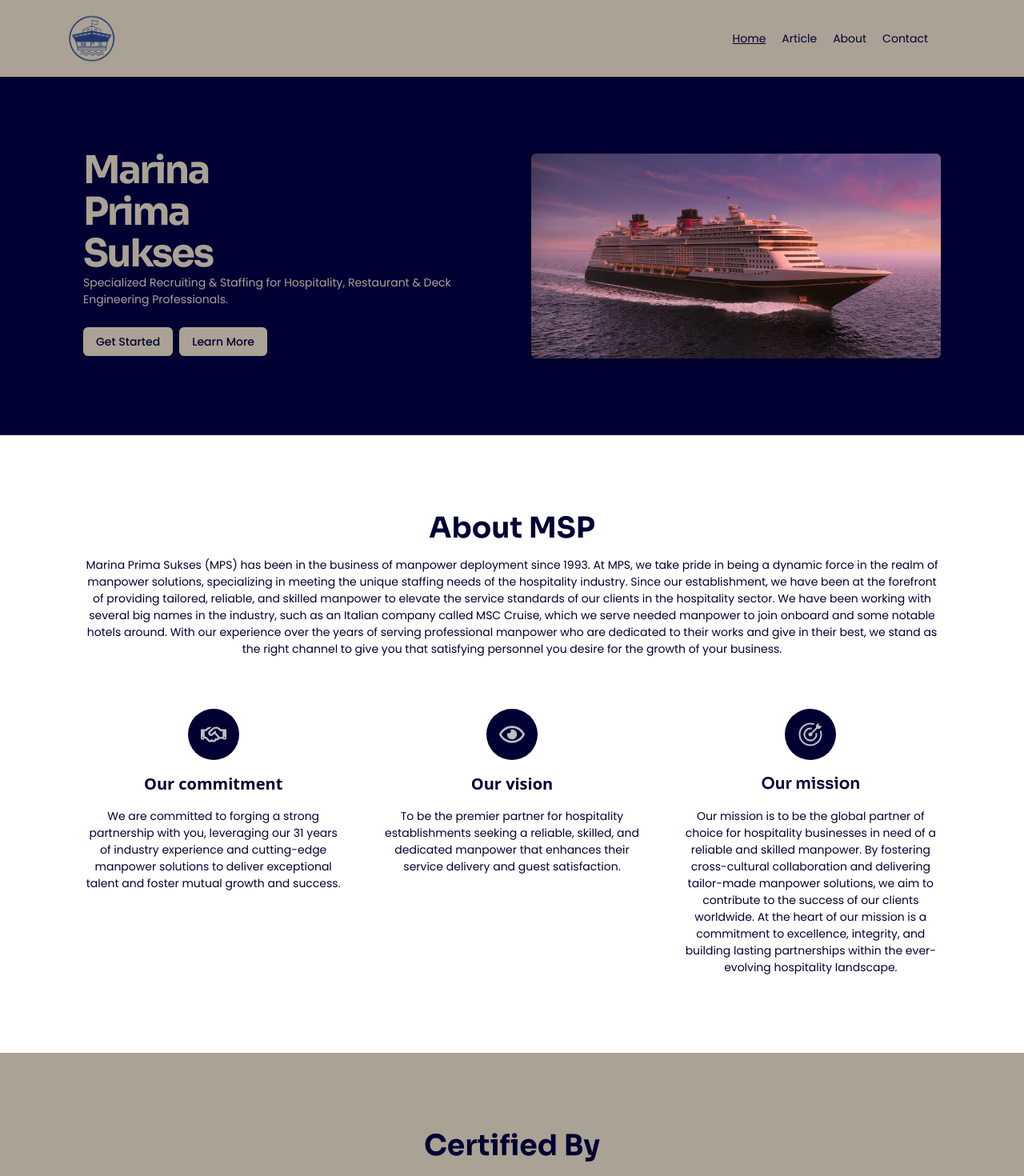
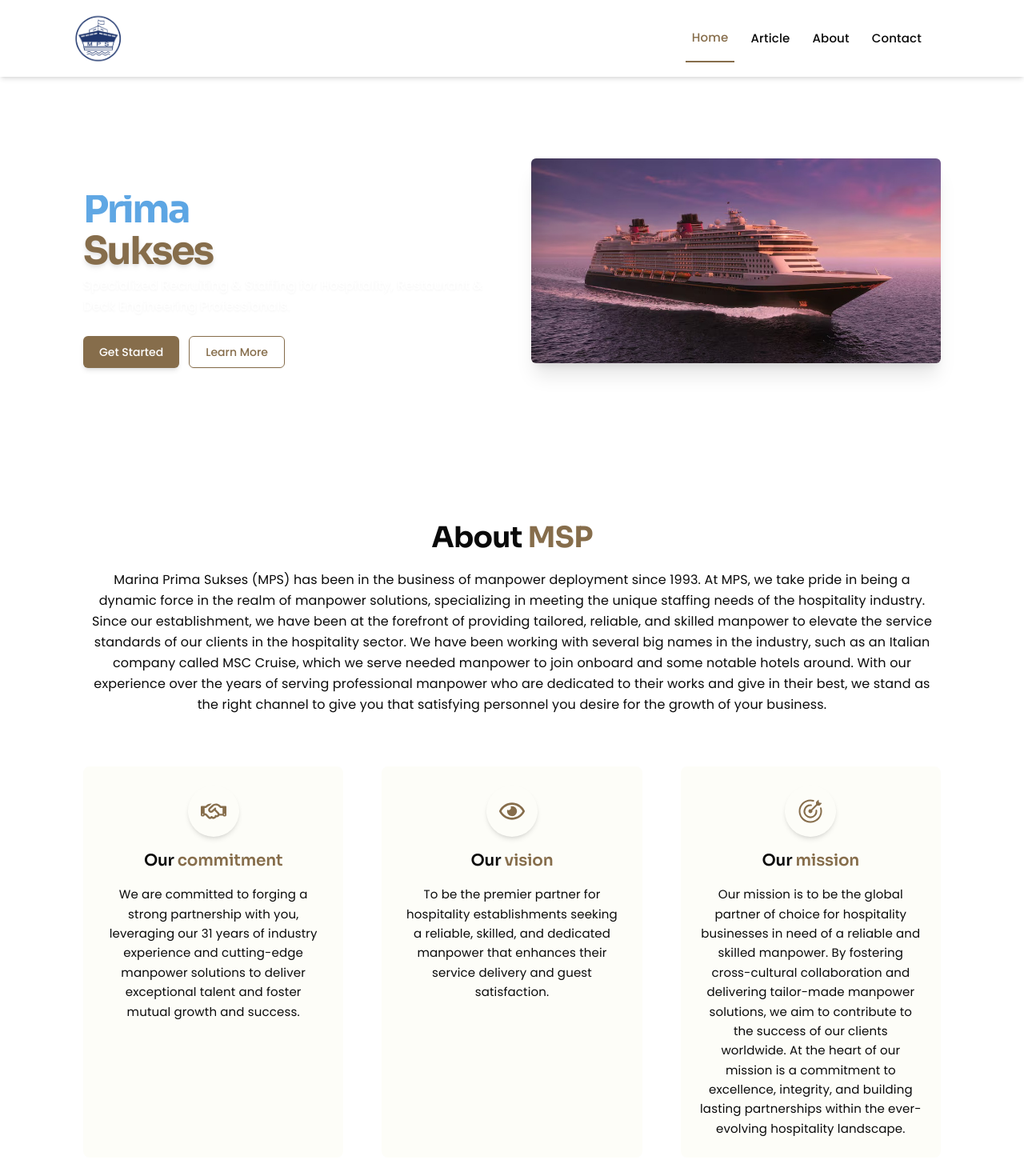
Before and after one commit to jonfry1175/ccc, a Next.js app: page / in a window 1280 px wide. Shown: the top 1470 px of the page at 80% size. Built offline with nearby package versions, Linux system fonts and the light colour scheme.

Commit message:
feat: Enhance UI/UX with new color palette and styling improvements

```diff
--- a/src/app/globals.css
+++ b/src/app/globals.css
@@ -7,9 +7,21 @@ html {
 
 h1 {
   font-family: var(--font-sora);
+  font-weight: 700;
+  letter-spacing: -0.02em;
+}
+h2,
+h3,
+h4,
+h5,
+h6 {
+  font-family: var(--font-sora);
+  font-weight: 600;
+  letter-spacing: -0.01em;
 }
 label {
   font-family: var(--font-poppins);
+  font-weight: 500;
 }
 input {
   font-family: var(--font-poppins);
@@ -19,17 +31,22 @@ input {
 }
 .form-label {
   font-family: var(--font-poppins);
+  font-weight: 500;
 }
 
 p {
   font-family: var(--font-poppins);
-  font-size: 14px;
+  font-size: 15px;
+  line-height: 1.7;
+  letter-spacing: 0.01em;
 }
 button {
   font-family: var(--font-poppins);
+  font-weight: 500;
 }
 Link {
   font-family: var(--font-poppins);
+  font-weight: 500;
 }
 @layer base {
   :root {
@@ -39,19 +56,19 @@ Link {
     --card-foreground: 0 0% 3.9%;
     --popover: 0 0% 100%;
     --popover-foreground: 0 0% 3.9%;
-    --primary: 0 0% 9%;
-    --primary-foreground: 0 0% 98%;
-    --secondary: 0 0% 96.1%;
-    --secondary-foreground: 0 0% 9%;
+    --primary: 33 28% 37%;
+    --primary-foreground: 210 40% 98%;
+    --secondary: 238 99% 10%;
+    --secondary-foreground: 0 0% 98%;
     --muted: 0 0% 96.1%;
     --muted-foreground: 0 0% 45.1%;
-    --accent: 0 0% 96.1%;
-    --accent-foreground: 0 0% 9%;
+    --accent: 33 28% 60%;
+    --accent-foreground: 210 40% 10%;
     --destructive: 0 84.2% 60.2%;
     --destructive-foreground: 0 0% 98%;
-    --border: 0 0% 89.8%;
-    --input: 0 0% 89.8%;
-    --ring: 0 0% 3.9%;
+    --border: 33 28% 45%;
+    --input: 214 32% 91%;
+    --ring: 33 28% 37%;
     --chart-1: 12 76% 61%;
     --chart-2: 173 58% 39%;
     --chart-3: 197 37% 24%;
@@ -60,25 +77,25 @@ Link {
     --radius: 0.5rem;
   }
   .dark {
-    --background: 0 0% 3.9%;
-    --foreground: 0 0% 98%;
-    --card: 0 0% 3.9%;
+    --background: 238 99% 10%;
+    --foreground: 210 40% 98%;
+    --card: 238 90% 15%;
     --card-foreground: 0 0% 98%;
-    --popover: 0 0% 3.9%;
+    --popover: 238 90% 15%;
     --popover-foreground: 0 0% 98%;
-    --primary: 0 0% 98%;
-    --primary-foreground: 0 0% 9%;
-    --secondary: 0 0% 14.9%;
+    --primary: 33 28% 45%;
+    --primary-foreground: 210 40% 98%;
+    --secondary: 238 50% 30%;
     --secondary-foreground: 0 0% 98%;
-    --muted: 0 0% 14.9%;
+    --muted: 238 50% 20%;
     --muted-foreground: 0 0% 63.9%;
-    --accent: 0 0% 14.9%;
+    --accent: 33 28% 50%;
     --accent-foreground: 0 0% 98%;
     --destructive: 0 62.8% 30.6%;
     --destructive-foreground: 0 0% 98%;
-    --border: 0 0% 14.9%;
-    --input: 0 0% 14.9%;
-    --ring: 0 0% 83.1%;
+    --border: 33 28% 55%;
+    --input: 238 50% 20%;
+    --ring: 33 28% 55%;
     --chart-1: 220 70% 50%;
     --chart-2: 160 60% 45%;
     --chart-3: 30 80% 55%;
--- a/src/components/atoms/Navbar/index.tsx
+++ b/src/components/atoms/Navbar/index.tsx
@@ -36,12 +36,11 @@ const Navbar = () => {
 
   return (
     <nav
-      className={`shadow-lg sticky top-0 z-50 transition-all duration-300 ${
-        isScrolled ? "bg-opacity-50 backdrop-blur-lg bg-color4" : "bg-color4"
-      }`}
+      className={`shadow-md sticky top-0 z-50 transition-all duration-300 ${isScrolled ? "bg-opacity-90 backdrop-blur-lg bg-navy-light" : "bg-white"
+        }`}
     >
-      <div className="max-w-6xl px-2 mx-auto">
-        <div className="flex justify-between">
+      <div className="max-w-6xl px-4 mx-auto">
+        <div className="flex justify-between items-center">
           <div className="flex space-x-7">
             <div>
               <Link href="/" className="flex items-center px-2 py-4">
@@ -54,23 +53,21 @@ const Navbar = () => {
               </Link>
             </div>
           </div>
-          <div className="items-center hidden space-x-1 px-10 md:flex">
+          <div className="items-center hidden space-x-3 px-10 md:flex">
             <Link
               href="/"
-              className={`px-2 py-4 transition duration-300 text-color1 hover:underline ${
-                patname === "/" ? "underline" : ""
-              }`}
+              className={`px-2 py-4 transition duration-300 font-medium text-navy-DEFAULT hover:text-gold ${patname === "/" ? "text-gold border-b-2 border-gold" : ""
+                }`}
             >
-              <p>Home</p>
+              <p className="text-[15px]">Home</p>
             </Link>
 
             <Link
               href="/article"
-              className={`px-2 py-4 transition duration-300 text-color1 hover:underline ${
-                patname.startsWith("/article") ? "underline" : ""
-              }`}
+              className={`px-2 py-4 transition duration-300 font-medium text-navy-DEFAULT hover:text-gold ${patname.startsWith("/article") ? "text-gold border-b-2 border-gold" : ""
+                }`}
             >
-              <p>Article</p>
+              <p className="text-[15px]">Article</p>
             </Link>
 
             <Link
@@ -79,9 +76,9 @@ const Navbar = () => {
                 if (!patname.startsWith("/article")) handleScroll("about");
                 setIsOpen(false);
               }}
-              className="px-2 py-4 transition duration-300 text-color1 hover:text-color1"
+              className={`px-2 py-4 transition duration-300 font-medium text-navy-DEFAULT hover:text-gold`}
             >
-              <p>About</p>
+              <p className="text-[15px]">About</p>
             </Link>
             <Link
               href={patname.startsWith("/article") ? "/#contact" : "#contact"}
@@ -89,9 +86,9 @@ const Navbar = () => {
                 if (!patname.startsWith("/article")) handleScroll("contact");
                 setIsOpen(false);
               }}
-              className="px-2 py-4 transition duration-300 text-color1 hover:text-color1"
+              className={`px-2 py-4 transition duration-300 font-medium text-navy-DEFAULT hover:text-gold`}
             >
-              <p>Contact</p>
+              <p className="text-[15px]">Contact</p>
             </Link>
           </div>
           <div className="flex items-center md:hidden transition-all">
@@ -100,9 +97,9 @@ const Navbar = () => {
               onClick={toggleMenu}
             >
               {isOpen ? (
-                <X className="w-6 h-6 text-color1 transition-all" />
+                <X className="w-6 h-6 text-gold transition-all" />
               ) : (
-                <Menu className="w-6 h-6 text-color1" />
+                <Menu className="w-6 h-6 text-gold" />
               )}
             </button>
           </div>
@@ -111,24 +108,23 @@ const Navbar = () => {
 
       {/* Mobile Menu with Animation */}
       <div
-        className={`md:hidden transition-all px-4 gap-4 pb-2 bg-color4 duration-300 ease-in-out ${
-          isOpen
-            ? "opacity-100 max-h-40 translate-y-0"
+        className={`md:hidden transition-all px-4 gap-4 pb-2 bg-white duration-300 ease-in-out ${isOpen
+            ? "opacity-100 max-h-40 translate-y-0 shadow-md"
             : "opacity-0 max-h-0 -translate-y-4"
-        }`}
+          }`}
       >
-        <div className="overflow-hidden gap-4  ">
+        <div className="overflow-hidden gap-4">
           <Link
             href="/"
             onClick={() => setIsOpen(false)}
-            className="block py-2 text-sm transition pl-2 duration-300 hover:bg-color1 hover:text-white rounded-md"
+            className="block py-2 text-sm transition pl-2 duration-300 text-navy-DEFAULT hover:bg-gold/10 hover:text-gold rounded-md font-medium"
           >
             Home
           </Link>
           <Link
             href="/article"
             onClick={() => setIsOpen(false)}
-            className="block py-2 text-sm transition pl-2 duration-300 hover:bg-color1 hover:text-white rounded-md"
+            className="block py-2 text-sm transition pl-2 duration-300 text-navy-DEFAULT hover:bg-gold/10 hover:text-gold rounded-md font-medium"
           >
             Article
           </Link>
@@ -138,7 +134,7 @@ const Navbar = () => {
               if (!patname.startsWith("/article")) handleScroll("about");
               setIsOpen(false);
             }}
-            className="block py-2 text-sm transition pl-2 duration-300 hover:bg-color1 hover:text-white rounded-md"
+            className="block py-2 text-sm transition pl-2 duration-300 text-navy-DEFAULT hover:bg-gold/10 hover:text-gold rounded-md font-medium"
           >
             About
           </Link>
@@ -148,7 +144,7 @@ const Navbar = () => {
               if (!patname.startsWith("/article")) handleScroll("contact");
               setIsOpen(false);
             }}
-            className="block py-2 text-sm transition pl-2 duration-300 hover:bg-color1 hover:text-white rounded-md"
+            className="block py-2 text-sm transition pl-2 duration-300 text-navy-DEFAULT hover:bg-gold/10 hover:text-gold rounded-md font-medium"
           >
             Contact
           </Link>
--- a/src/components/molecules/About/index.tsx
+++ b/src/components/molecules/About/index.tsx
@@ -3,13 +3,13 @@ import { FaRegEye } from "react-icons/fa";
 import { GoGoal } from "react-icons/go";
 export default function About() {
   return (
-    <section id="about" className="px-4 py-16 md:py-24 ">
+    <section id="about" className="px-4 py-16 md:py-24 bg-white">
       <div className="max-w-6xl px-10 mx-auto ">
-        <div className="mb-16 space-y-4 text-center">
-          <h1 className="text-3xl font-bold text-color1 md:text-4xl">
-            About MSP
+        <div className="mb-16 space-y-5 text-center">
+          <h1 className="text-3xl font-bold text-navy-DEFAULT md:text-4xl mb-2">
+            About <span className="text-gold">MSP</span>
           </h1>
-          <p className="max-w-6xl mx-auto  text-color1">
+          <p className="max-w-6xl mx-auto text-navy-DEFAULT text-[16px] leading-relaxed">
             Marina Prima Sukses (MPS) has been in the business of manpower
             deployment since 1993. At MPS, we take pride in being a dynamic
             force in the realm of manpower solutions, specializing in meeting
@@ -27,16 +27,15 @@ export default function About() {
         </div>
 
         <div className="grid grid-cols-1 gap-8 md:grid-cols-3 md:gap-12">
-          {/* Global Reach */}
-          <div className="space-y-4 text-center">
-            <div className="flex items-center justify-center w-16 h-16 mx-auto rounded-full bg-color1">
-              {/* <Globe2 /> */}
-              <FaRegHandshake className="w-8 h-8 text-textColor" />
+          {/* Commitment */}
+          <div className="space-y-4 text-center p-6 rounded-lg bg-elegant-beige/20 hover:shadow-md transition duration-300">
+            <div className="flex items-center justify-center w-16 h-16 mx-auto rounded-full bg-navy-DEFAULT shadow-md">
+              <FaRegHandshake className="w-8 h-8 text-gold" />
             </div>
-            <h3 className="text-xl font-semibold text-color1">
-              Our commitment
+            <h3 className="text-xl font-semibold text-navy-DEFAULT">
+              Our <span className="text-gold">commitment</span>
             </h3>
-            <p className="text-color1">
+            <p className="text-navy-DEFAULT text-[15px] leading-relaxed">
               We are committed to forging a strong partnership with you,
               leveraging our 31 years of industry experience and cutting-edge
               manpower solutions to deliver exceptional talent and foster mutual
@@ -44,26 +43,30 @@ export default function About() {
             </p>
           </div>
 
-          {/* Industry Excellence */}
-          <div className="space-y-4 text-center">
-            <div className="flex items-center justify-center w-16 h-16 mx-auto rounded-full bg-color1">
-              <FaRegEye className="w-8 h-8 text-textColor" />
+          {/* Vision */}
+          <div className="space-y-4 text-center p-6 rounded-lg bg-elegant-beige/20 hover:shadow-md transition duration-300">
+            <div className="flex items-center justify-center w-16 h-16 mx-auto rounded-full bg-navy-DEFAULT shadow-md">
+              <FaRegEye className="w-8 h-8 text-gold" />
             </div>
-            <h3 className="text-xl font-semibold text-color1">Our vision</h3>
-            <p className="text-color1">
+            <h3 className="text-xl font-semibold text-navy-DEFAULT">
+              Our <span className="text-gold">vision</span>
+            </h3>
+            <p className="text-navy-DEFAULT text-[15px] leading-relaxed">
               To be the premier partner for hospitality establishments seeking a
               reliable, skilled, and dedicated manpower that enhances their
               service delivery and guest satisfaction.
             </p>
           </div>
 
-          {/* Expert Team */}
-          <div className="space-y-4 text-center">
-            <div className="flex items-center justify-center w-16 h-16 mx-auto rounded-full bg-color1">
-              <GoGoal className="w-8 h-8 text-textColor" />
+          {/* Mission */}
+          <div className="space-y-4 text-center p-6 rounded-lg bg-elegant-beige/20 hover:shadow-md transition duration-300">
+            <div className="flex items-center justify-center w-16 h-16 mx-auto rounded-full bg-navy-DEFAULT shadow-md">
+              <GoGoal className="w-8 h-8 text-gold" />
             </div>
-            <h1 className="text-xl font-semibold text-color1">Our mission</h1>
-            <p className="text-color1">
+            <h3 className="text-xl font-semibold text-navy-DEFAULT">
+              Our <span className="text-gold">mission</span>
+            </h3>
+            <p className="text-navy-DEFAULT text-[15px] leading-relaxed">
               Our mission is to be the global partner of choice for hospitality
               businesses in need of a reliable and skilled manpower. By
               fostering cross-cultural collaboration and delivering tailor-made
--- a/src/components/molecules/Hero/index.tsx
+++ b/src/components/molecules/Hero/index.tsx
@@ -3,33 +3,33 @@ import { Button } from "@/components/ui/button";
 
 export default function Hero() {
   return (
-    <section className="py-4 bg-color1 lg:py-24">
+    <section className="py-4 bg-navy-DEFAULT lg:py-24">
       <div className="px-10 mx-auto max-w-6xl">
         <div className="flex flex-col-reverse items-center gap-8 lg:flex-row lg:gap-12">
           <div className="space-y-6 text-center lg:w-1/2 lg:text-left">
-            <div className="space-y-2">
-              <h1 className="flex flex-col text-3xl font-bold tracking-tighter text-color4 text-[48px] gap-4">
+            <div className="space-y-3">
+              <h1 className="flex flex-col text-3xl font-bold tracking-tighter text-white text-[48px] gap-4 text-shadow">
                 <span className="block">Marina</span>
-                <span className="block ">Prima</span>
-                <span className="block">Sukses</span>
+                <span className="block bg-gradient-to-r from-color2/90 to-color2 bg-clip-text text-transparent">Prima</span>
+                <span className="block text-gold drop-shadow-md">Sukses</span>
               </h1>
 
-              <p className="max-w-[600px] text-color4  dark:text-gray-400">
+              <p className="max-w-[600px] text-white text-opacity-90 text-base leading-relaxed font-medium drop-shadow-sm">
                 Specialized Recruiting & Staffing for Hospitality, Restaurant &
                 Deck Engineering Professionals.
               </p>
             </div>
-            <div className="flex flex-col gap-2 sm:flex-row md:min-[400px]:flex-row">
-              <Button className="text-color1 bg-color4 hover:bg-color4/50">
+            <div className="flex flex-col gap-3 sm:flex-row md:min-[400px]:flex-row mt-2">
+              <Button className="text-white bg-gold hover:bg-gold-dark shadow-md">
                 Get Started
               </Button>
-              <Button className="text-color1 bg-color4 hover:bg-color4/50">
+              <Button variant="outline" className="border-gold text-gold hover:bg-gold/10 hover:text-gold-light shadow-sm backdrop-blur-sm">
                 Learn More
               </Button>
             </div>
           </div>
           <div className="lg:w-1/2 w-full max-w-[500px] mx-auto lg:max-w-none">
-            <div className="relative w-full overflow-hidden rounded-md shadow-lg">
+            <div className="relative w-full overflow-hidden rounded-md shadow-xl">
               <Image
                 src="/images/hero.jpg"
                 alt="Cruise ship in tropical waters"
--- a/src/components/ui/button.tsx
+++ b/src/components/ui/button.tsx
@@ -10,21 +10,21 @@ const buttonVariants = cva(
     variants: {
       variant: {
         default:
-          "bg-primary text-primary-foreground shadow hover:bg-primary/90",
+          "bg-gold text-white shadow hover:bg-gold-dark",
         destructive:
           "bg-destructive text-destructive-foreground shadow-sm hover:bg-destructive/90",
         outline:
-          "border border-input bg-background shadow-sm hover:bg-accent hover:text-accent-foreground",
+          "border border-gold bg-transparent text-gold shadow-sm hover:bg-gold/10 hover:text-gold-light",
         secondary:
-          "bg-secondary text-secondary-foreground shadow-sm hover:bg-secondary/80",
-        ghost: "hover:bg-accent hover:text-accent-foreground",
-        link: "text-primary underline-offset-4 hover:underline",
+          "bg-navy-DEFAULT text-white shadow-sm hover:bg-navy-light",
+        ghost: "hover:bg-gold/10 hover:text-gold",
+        link: "text-gold underline-offset-4 hover:underline",
       },
       size: {
-        default: "h-9 px-4 py-2",
+        default: "h-10 px-5 py-2",
         sm: "h-8 rounded-md px-3 text-xs",
-        lg: "h-10 rounded-md px-8",
-        icon: "h-9 w-9",
+        lg: "h-12 rounded-md px-8",
+        icon: "h-10 w-10",
       },
     },
     defaultVariants: {
@@ -36,7 +36,7 @@ const buttonVariants = cva(
 
 export interface ButtonProps
   extends React.ButtonHTMLAttributes<HTMLButtonElement>,
-    VariantProps<typeof buttonVariants> {
+  VariantProps<typeof buttonVariants> {
   asChild?: boolean
 }
 
--- a/tailwind.config.ts
+++ b/tailwind.config.ts
@@ -5,7 +5,7 @@ export default {
   content: [
     "./src/pages/**/*.{js,ts,jsx,tsx,mdx}",
     "./src/components/**/*.{js,ts,jsx,tsx,mdx}",
-    "./src/app/**/*.{js,ts,jsx,tsx,mdx}"
+    "./src/app/**/*.{js,ts,jsx,tsx,mdx}",
   ],
   theme: {
     extend: {
@@ -15,35 +15,50 @@ export default {
         color3: "#4791A6",
         color4: "#AAA295",
         textColor: "#BEBFC0",
+        gold: {
+          DEFAULT: "#866D4B",
+          light: "#A68D6B",
+          dark: "#664D2B",
+        },
+        navy: {
+          DEFAULT: "#010033",
+          light: "#1A237E",
+        },
+        elegant: {
+          gray: "#2C3539",
+          beige: "#F5F5DC",
+          cream: "#E8E5D5",
+          silver: "#C0C0C0",
+        },
         background: "hsl(var(--background))",
         foreground: "hsl(var(--foreground))",
         card: {
           DEFAULT: "hsl(var(--card))",
-          foreground: "hsl(var(--card-foreground))"
+          foreground: "hsl(var(--card-foreground))",
         },
         popover: {
           DEFAULT: "hsl(var(--popover))",
-          foreground: "hsl(var(--popover-foreground))"
+          foreground: "hsl(var(--popover-foreground))",
         },
         primary: {
           DEFAULT: "hsl(var(--primary))",
-          foreground: "hsl(var(--primary-foreground))"
+          foreground: "hsl(var(--primary-foreground))",
         },
         secondary: {
           DEFAULT: "hsl(var(--secondary))",
-          foreground: "hsl(var(--secondary-foreground))"
+          foreground: "hsl(var(--secondary-foreground))",
         },
         muted: {
           DEFAULT: "hsl(var(--muted))",
-          foreground: "hsl(var(--muted-foreground))"
+          foreground: "hsl(var(--muted-foreground))",
         },
         accent: {
           DEFAULT: "hsl(var(--accent))",
-          foreground: "hsl(var(--accent-foreground))"
+          foreground: "hsl(var(--accent-foreground))",
         },
         destructive: {
           DEFAULT: "hsl(var(--destructive))",
-          foreground: "hsl(var(--destructive-foreground))"
+          foreground: "hsl(var(--destructive-foreground))",
         },
         border: "hsl(var(--border))",
         input: "hsl(var(--input))",
@@ -53,15 +68,15 @@ export default {
           "2": "hsl(var(--chart-2))",
           "3": "hsl(var(--chart-3))",
           "4": "hsl(var(--chart-4))",
-          "5": "hsl(var(--chart-5))"
-        }
+          "5": "hsl(var(--chart-5))",
+        },
       },
       borderRadius: {
         lg: "var(--radius)",
         md: "calc(var(--radius) - 2px)",
-        sm: "calc(var(--radius) - 4px)"
-      }
-    }
+        sm: "calc(var(--radius) - 4px)",
+      },
+    },
   },
-  plugins: [require("tailwindcss-animate")]
+  plugins: [require("tailwindcss-animate")],
 } satisfies Config;
```
Also changed, not shown: src/components/molecules/Contact/index.tsx (+18 -18 lines).
